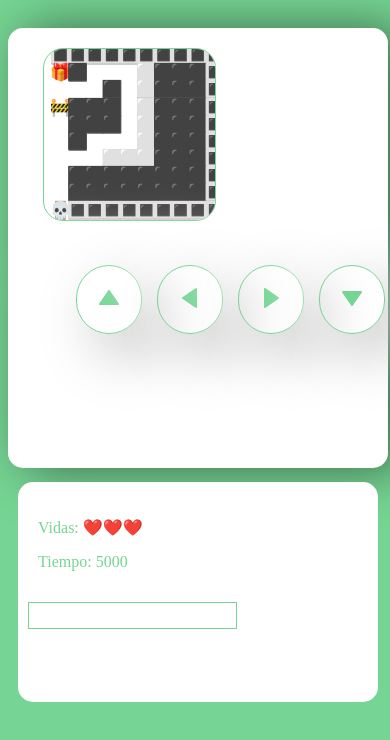
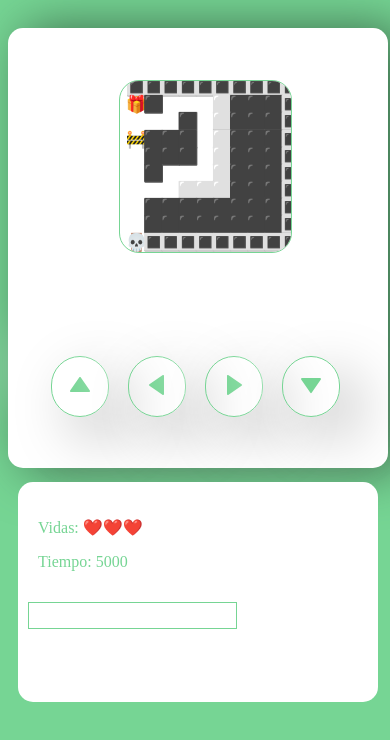
Before and after one commit to EnriqueIllexas/curso-videojuego, a plain HTML site: page index.html in a window 390 px wide. Drawn offline with Linux system fonts and the light colour scheme.

Commit message:
platzi friv

```diff
--- a/game.css
+++ b/game.css
@@ -22,6 +22,8 @@ body{
     height: 600px;
     border-radius: 15px;
     padding: 20px;
+    display: grid;
+    place-items: center;
 }
 .mesages-container{
     background-color: white;
@@ -123,20 +125,16 @@ body{
         width: 340px;
         height: 200px;
     }
+    .btns{
+        gap: 14px;
+    }
     .game-container{
         width: 340px;
         height: 400px;
     }
-    .btns{
-        width: 200px;
-    }
-    .btns{
-        gap: 10px;
-        margin-left: 70px;
-    }
     .btns button{
         background-color: transparent;
-        padding: 20px;
+        padding: 16px;
         border: 1px solid var(--green);
     }
 }
```
